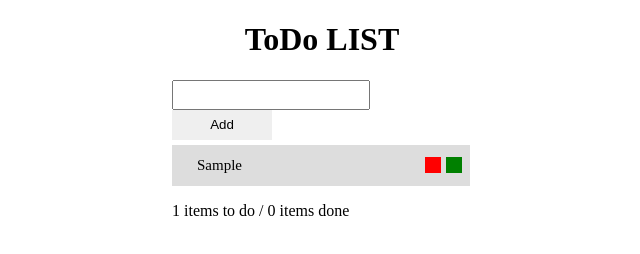
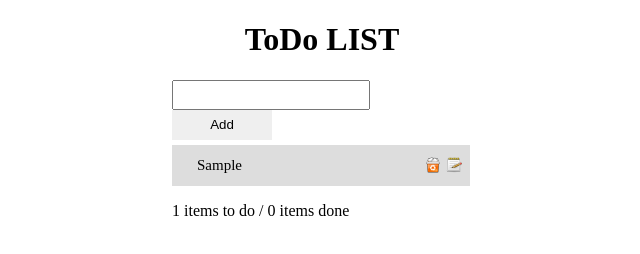
Before and after one commit to sinitza/sinitza.github.io, a plain HTML site: page todo/index.html in a window 1280 px wide. Both pictures are taken after typing "Sample" into the empty fields and a click on the button "Add". Shown: the full height of the page, 318-958 px from the left. Drawn offline with Linux system fonts and the light colour scheme.

Commit message:
commit project on github.io

```diff
--- a/todo/style.css
+++ b/todo/style.css
@@ -52,13 +52,11 @@
 }
 
 li button.remove {
-    background-color: red;
-    color: white;
+    background: url("images/delete.png");
 }
 
 li button.edit {
-    background-color: green;
-    color: white;
+    background: url("images/edit.png");
     margin-left: 5px;
 }
 
```
Also changed, not shown: todo/images/delete.png (added), todo/images/edit.png (added).
